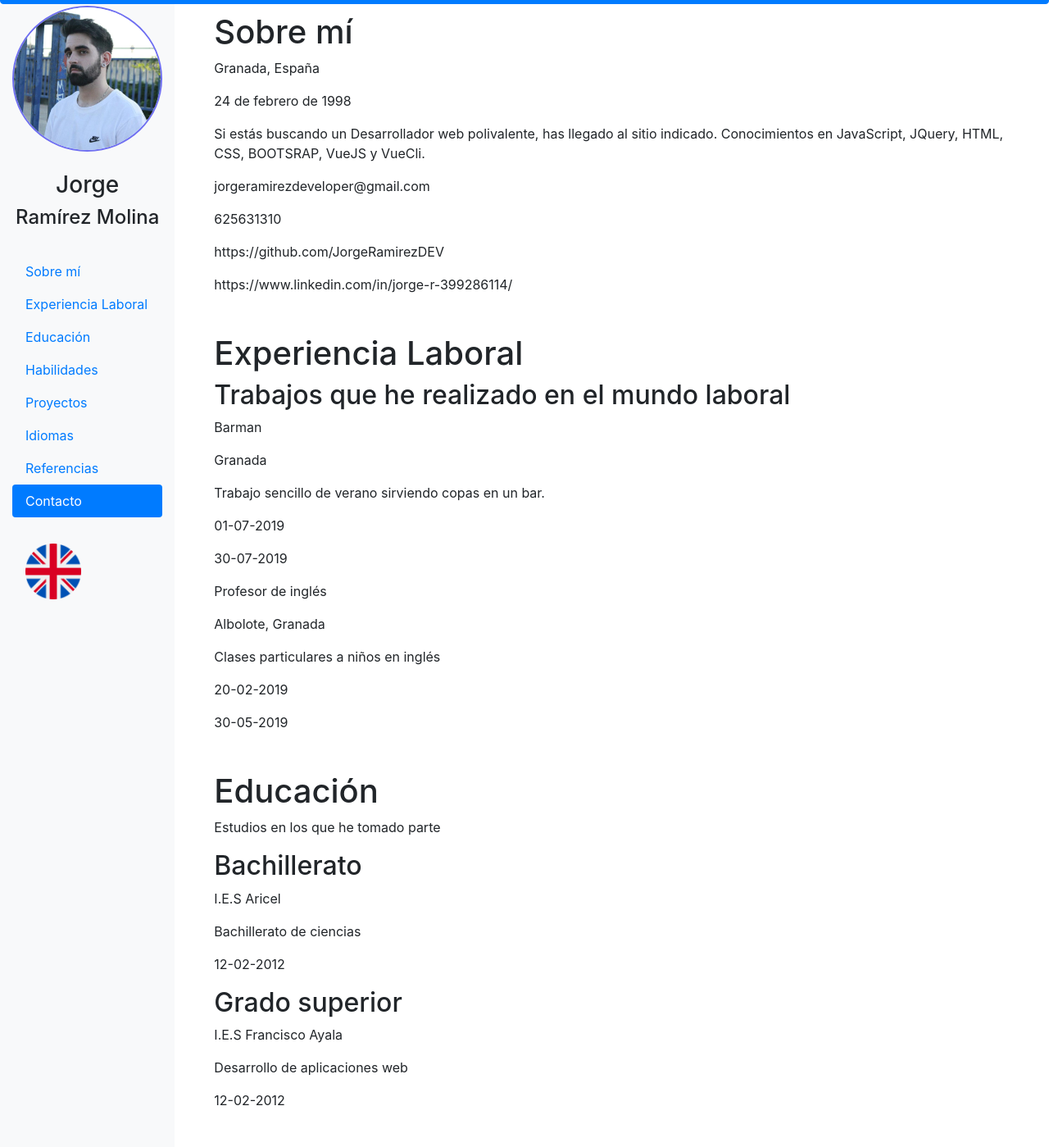
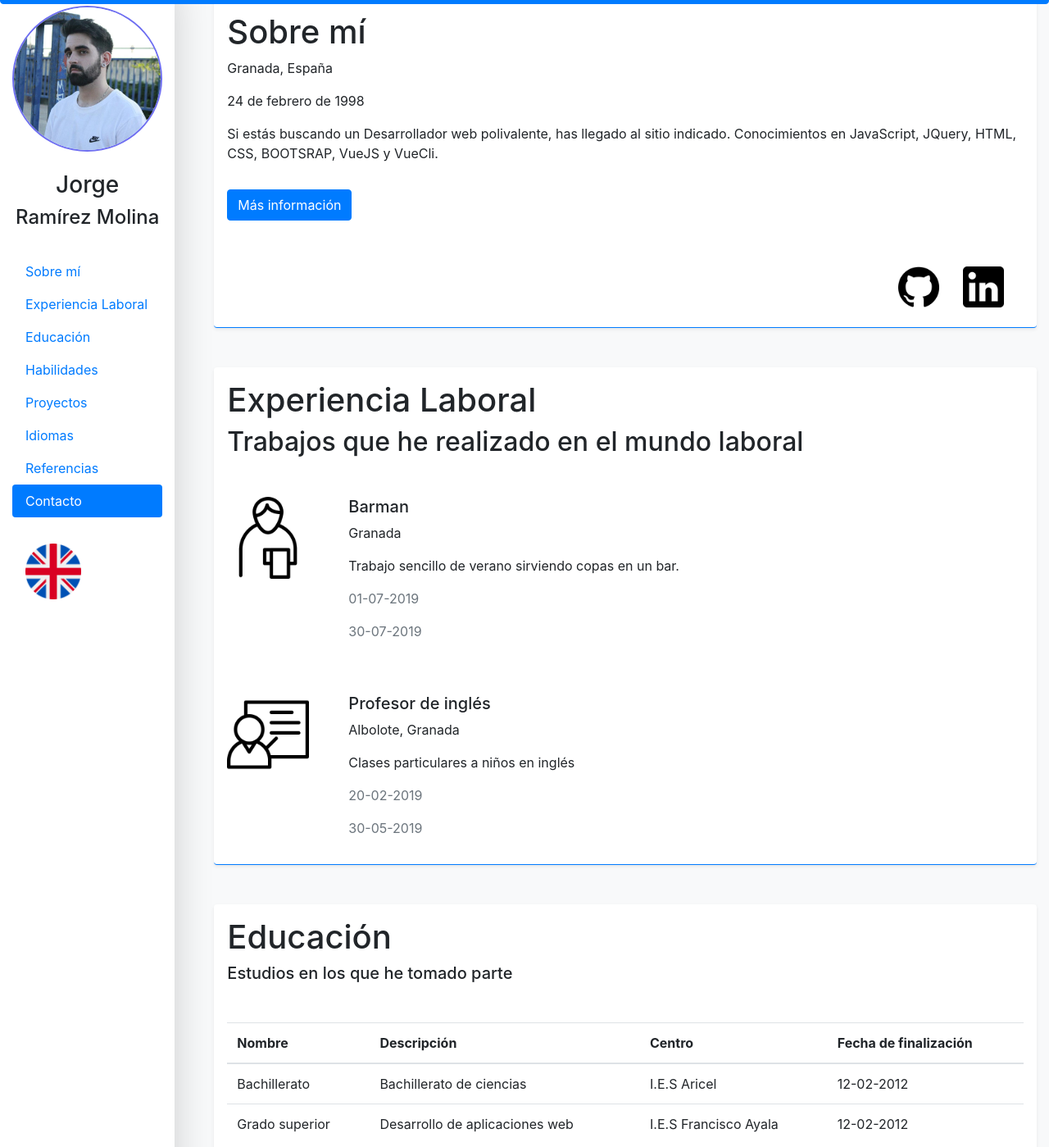
Before and after one commit to JorgeRamirezDEV/Curriculum_Vue, a plain HTML site: page index.html in a window 1280 px wide. Shown: the part 33-1432 px from the top of the page at 82% size. Drawn offline with nearby package versions, Linux system fonts and the light colour scheme.

Commit message:
Several changes

```diff
--- a/index.html
+++ b/index.html
@@ -5,19 +5,21 @@
         <meta http-equiv='X-UA-Compatible' content='IE=edge'>
         <title>CV Jorge</title>
         <meta name='viewport' content='width=device-width, initial-scale=1'>
+        <link rel="icon" type="image/jpg" href="img/favicon.jpg">
         <link rel="stylesheet" href="https://cdn.jsdelivr.net/npm/bootstrap@4.6.0/dist/css/bootstrap.min.css" integrity="sha384-B0vP5xmATw1+K9KRQjQERJvTumQW0nPEzvF6L/Z6nronJ3oUOFUFpCjEUQouq2+l" crossorigin="anonymous">
         <link rel="stylesheet" href="style.css">
+        <link href="https://cdn.jsdelivr.net/npm/animate.css@3.5.1" rel="stylesheet" type="text/css">
     </head>
-    <body data-spy="scroll" data-target="#sidemenu" data-offset="1">
+    <body class="bg-light" data-spy="scroll" data-target="#sidemenu" data-offset="1">
         <div id="app">
         <div v-if=this.data>
             <div>
                 <div class="container-fluid">
                   <div class="row">
                     <button class=" fixed-top btn btn-primary" data-toggle="collapse" href="#sidemenu" type="button" >+</button>
-                    <nav class="col-sm-3 col-4 col-xl-2 bg-light collapse show" id="sidemenu">
-                      <ul class="nav sticky-top nav-pills flex-column">
-                        <li class="nav-item">
+                    <nav class="col-sm-3 col-4 col-xl-2 bg-white shadow-lg bg-white rounded collapse show" id="sidemenu">
+                      <ul class="nav sticky-top nav-pills flex-column ">
+                        <li class="nav-item ">
                           <br>
                           <img class="mt-3" id="foto" :src="obtenerTexto[1].sobremi.foto">
                           <br>
@@ -39,7 +41,7 @@
                     </nav>
 
                     <div class="col-sm-9 col-8 col-xl-10 pl-5">
-                      <div class="pt-5" id="section1">
+                      <div class="pt-5 shadow-sm p-3 mb-5 bg-white rounded border-bottom border-primary" id="section1">
 
                         <h1 class="d-block d-sm-none">{{obtenerTexto[1].sobremi.nombre}}</h1>
                         <h2 class="d-block d-sm-none mb-5">{{obtenerTexto[1].sobremi.apellidos}}</h2>
@@ -48,38 +50,90 @@
                           <p>{{obtenerTexto[1].sobremi.direccion}}</p>
                           <p>{{obtenerTexto[1].sobremi.fechaNac}}</p>
                           <p>{{obtenerTexto[1].sobremi.descripcion}}</p>
-                          <p>{{obtenerTexto[1].sobremi.correo}}</p>
-                          <p>{{obtenerTexto[1].sobremi.telefono}}</p>
-                          <p>{{obtenerTexto[1].sobremi.github}}</p>
-                          <p>{{obtenerTexto[1].sobremi.linkedin}}</p>
+                          <div>
+                            <button class="btn btn-primary mt-3 mb-5" @click="show = !show">
+                              {{obtenerTexto[7].proyectos[0].texto.boton}}
+                            </button>
+                            <transition name="custom-classes-transition" enter-active-class="animated zoomIn" leave-active-class="animated zoomOutDown">
+                              <div v-if="show">
+                                <div class="mx-5 shadow-sm p-3 mb-5 bg-light rounded" style="max-width: 500px">
+                                  <div class="mt-2">
+                                    <h4>{{obtenerTexto[8].contacto.correo}}</h4>
+                                    <label> {{obtenerTexto[1].sobremi.correo}}</label>
+                                  </div>
+                                  <div class="mt-4 pt-4 border-top border-primary">
+                                    <h4>{{obtenerTexto[1].sobremi.telfname}}</h4>
+                                    <label>{{obtenerTexto[1].sobremi.telefono}}</label>
+                                  </div>
+                                </div>
+                              </div>
+                            </transition>
+                            </div>
+                          <div class="d-flex">
+                            <div class="ml-auto">
+                              <a data-toggle="tooltip" data-placement="bottom" title="Github" :href="obtenerTexto[1].sobremi.github">
+
+                                <img class="fotorrss my-2" :src="obtenerTexto[1].sobremi.githubimg"></img>
+                              </a>
+                              <a data-toggle="tooltip" data-placement="bottom" title="Linkedin" :href="obtenerTexto[1].sobremi.linkedin">
+                                <img class="fotorrss mx-4 my-2" :src="obtenerTexto[1].sobremi.linkedinimg"></img>
+                              </a>
+                            </div>
+                          </div>
                       </div>
-                      <div class="mt-5" id="section2">
+                      <div class="mt-5 shadow-sm p-3 mb-5 bg-white rounded border-bottom border-primary" id="section2">
                         <h1>{{obtenerTexto[2].experiencia[0].texto.titulo}}</h1>
                         <h2>{{obtenerTexto[2].experiencia[0].texto.descripcion}}</h2>
-                        <p>{{obtenerTexto[2].experiencia[1].trabajo1.nombre}}</p>
-                        <p>{{obtenerTexto[2].experiencia[1].trabajo1.lugar}}</p>
-                        <p>{{obtenerTexto[2].experiencia[1].trabajo1.descripcion}}</p>
-                        <p>{{obtenerTexto[2].experiencia[1].trabajo1.fechaInicio}}</p>
-                        <p>{{obtenerTexto[2].experiencia[1].trabajo1.fechaFinal}}</p>
-                        <p>{{obtenerTexto[2].experiencia[2].trabajo2.nombre}}</p>
-                        <p>{{obtenerTexto[2].experiencia[2].trabajo2.lugar}}</p>
-                        <p>{{obtenerTexto[2].experiencia[2].trabajo2.descripcion}}</p>
-                        <p>{{obtenerTexto[2].experiencia[2].trabajo2.fechaInicio}}</p>
-                        <p>{{obtenerTexto[2].experiencia[2].trabajo2.fechaFinal}}</p>
+                        <div class="media mt-5">
+                          <img class="fotohabilidad mr-5" :src="obtenerTexto[2].experiencia[1].trabajo1.img">
+                          <div>
+                            <h5>{{obtenerTexto[2].experiencia[1].trabajo1.nombre}}</h5>
+                            <p>{{obtenerTexto[2].experiencia[1].trabajo1.lugar}}</p>
+                            <p>{{obtenerTexto[2].experiencia[1].trabajo1.descripcion}}</p>
+                            <p class="text-muted">{{obtenerTexto[2].experiencia[1].trabajo1.fechaInicio}}</p>
+                            <p class="text-muted">{{obtenerTexto[2].experiencia[1].trabajo1.fechaFinal}}</p>
+                          </div>
+                        </div>
+                        <div class="media mt-5">
+                          <img class="fotohabilidad mr-5" :src="obtenerTexto[2].experiencia[2].trabajo2.img">
+                          <div class="media-body">
+                            <h5>{{obtenerTexto[2].experiencia[2].trabajo2.nombre}}</h5>
+                            <p>{{obtenerTexto[2].experiencia[2].trabajo2.lugar}}</p>
+                            <p>{{obtenerTexto[2].experiencia[2].trabajo2.descripcion}}</p>
+                            <p class="text-muted">{{obtenerTexto[2].experiencia[2].trabajo2.fechaInicio}}</p>
+                            <p class="text-muted">{{obtenerTexto[2].experiencia[2].trabajo2.fechaFinal}}</p>
+                          </div>
+                        </div>
                       </div>
-                      <div class="mt-5" id="section3">
+                      <div class="mt-5 shadow-sm p-3 mb-5 bg-white rounded border-bottom border-primary" id="section3">
                         <h1>{{obtenerTexto[3].educacion[0].texto.titulo}}</h1>
-                        <p>{{obtenerTexto[3].educacion[0].texto.descripcion}}</p>
-                        <h2>{{obtenerTexto[3].educacion[1].estudio1.nombre}}</h2>
-                        <p>{{obtenerTexto[3].educacion[1].estudio1.lugar}}</p>
-                        <p>{{obtenerTexto[3].educacion[1].estudio1.descripcion}}</p>
-                        <p>{{obtenerTexto[3].educacion[1].estudio1.fecha}}</p>
-                        <h2>{{obtenerTexto[3].educacion[2].estudio1.nombre}}</h2>
-                        <p>{{obtenerTexto[3].educacion[2].estudio1.lugar}}</p>
-                        <p>{{obtenerTexto[3].educacion[2].estudio1.descripcion}}</p>
-                        <p>{{obtenerTexto[3].educacion[2].estudio1.fecha}}</p>
+                        <h5 class="mb-5">{{obtenerTexto[3].educacion[0].texto.descripcion}}</h5>
+                        <table class="table table-hover">
+                          <thead>
+                            <tr>
+                              <th scope="col">{{obtenerTexto[3].educacion[0].texto.estudio}}</th>
+                              <th scope="col">{{obtenerTexto[3].educacion[0].texto.descripcion2}}</th>
+                              <th scope="col">{{obtenerTexto[3].educacion[0].texto.lugar}}</th>
+                              <th scope="col">{{obtenerTexto[3].educacion[0].texto.fecha}}</th>
+                            </tr>
+                          </thead>
+                          <tbody>
+                            <tr>
+                              <td>{{obtenerTexto[3].educacion[1].estudio1.nombre}}</td>
+                              <td>{{obtenerTexto[3].educacion[1].estudio1.descripcion}}</td>
+                              <td>{{obtenerTexto[3].educacion[1].estudio1.lugar}}</td>
+                              <td>{{obtenerTexto[3].educacion[1].estudio1.fecha}}</td>
+                            </tr>
+                            <tr>
+                              <td>{{obtenerTexto[3].educacion[2].estudio1.nombre}}</td>
+                              <td>{{obtenerTexto[3].educacion[2].estudio1.descripcion}}</td>
+                              <td>{{obtenerTexto[3].educacion[2].estudio1.lugar}}</td>
+                              <td>{{obtenerTexto[3].educacion[2].estudio1.fecha}}</td>
+                            </tr>
+                          </tbody>
+                        </table>
                       </div>
-                      <div class="mt-5" id="section4">
+                      <div class="mt-5 shadow-sm p-3 mb-5 bg-white rounded border-bottom border-primary" id="section4">
 
                         <h1>{{obtenerTexto[4].habilidades[0].texto.titulo}}</h1>
                         <p>{{obtenerTexto[4].habilidades[0].texto.descripcion}}</p>
@@ -114,25 +168,25 @@
                           </div>
                         </div>
                       </div>
-                      <div class="mt-5" id="section5">
+                      <div class="mt-5 shadow-sm p-3 mb-5 bg-white rounded border-bottom border-primary" id="section5">
                         <h1>{{obtenerTexto[7].proyectos[0].texto.titulo}}</h1>
                         <p>{{obtenerTexto[7].proyectos[0].texto.descripcion}}</p>
                         <div class="row">
-                          <div class="card m-3" style="width: 18rem;">
-                            <img :src="obtenerTexto[7].proyectos[1].proyecto1.img" class="card-img-top" alt="...">
-                            <div class="card-body">
+                          <div class="card m-3 shadow-sm bg-light rounded" style="width: 18rem;">
+                            <img :src="obtenerTexto[7].proyectos[1].proyecto1.img" class="card-img-top " alt="...">
+                            <div class="card-body ">
                               <h5 class="card-title">{{obtenerTexto[7].proyectos[1].proyecto1.nombre}}</h5>
                               <a :href="obtenerTexto[7].proyectos[1].proyecto1.link" class="btn btn-primary stretched-link">{{obtenerTexto[7].proyectos[0].texto.boton}}</a>
                             </div>
                           </div>
-                          <div class="card m-3" style="width: 18rem;">
+                          <div class="card m-3 shadow-sm bg-light rounded" style="width: 18rem;">
                             <img :src="obtenerTexto[7].proyectos[2].proyecto2.img" class="card-img-top" alt="...">
                             <div class="card-body">
                               <h5 class="card-title">{{obtenerTexto[7].proyectos[2].proyecto2.nombre}}</h5>
                               <a :href="obtenerTexto[7].proyectos[2].proyecto2.link"  class="btn btn-primary stretched-link">{{obtenerTexto[7].proyectos[0].texto.boton}}</a>
                             </div>
                           </div>
-                          <div class="card m-3" style="width: 18rem;">
+                          <div class="card m-3 shadow-sm bg-light rounded" style="width: 18rem;">
                             <img :src="obtenerTexto[7].proyectos[3].proyecto3.img" class="card-img-top" alt="...">
                             <div class="card-body">
                               <h5 class="card-title">{{obtenerTexto[7].proyectos[3].proyecto3.nombre}}</h5>
@@ -141,7 +195,7 @@
                           </div>
                         </div>
                       </div>
-                      <div class="mt-5" id="section6">
+                      <div class="mt-5 shadow-sm p-3 mb-5 bg-white rounded border-bottom border-primary" id="section6">
                         <h1>{{obtenerTexto[5].idiomas[0].texto.titulo}}</h1>
                         <p>{{obtenerTexto[5].idiomas[0].texto.descripcion}}</p>
                         <div class="row">
@@ -177,31 +231,31 @@
                           </div>
                         </div>
                       </div>
-                      <div class="mt-5" id="section7">
+                      <div class="mt-5 shadow-sm p-3 mb-5 bg-white rounded border-bottom border-primary" id="section7">
                         <h1>{{obtenerTexto[6].referencias[0].texto.titulo}}</h1>
                         <p>{{obtenerTexto[6].referencias[0].texto.descripcion}}</p>
 
                       </div>
-                      <form class="mt-5" id="section8">
+                      <form class="my-5 shadow-sm p-3 mb-5 bg-white rounded border-bottom border-primary" id="section8">
                         <h1>{{obtenerTexto[0].itemsmenu.menu8}}</h1>
                         <div class="form-group">
-                          <label for="exampleInputPassword1">{{obtenerTexto[8].contacto.nombre}}</label>
+                          <label for="name">{{obtenerTexto[8].contacto.nombre}}</label>
                           <input type="text" class="form-control" >
                         </div>
                         <div class="form-group">
-                          <label for="exampleInputPassword1">{{obtenerTexto[8].contacto.apellidos}}</label>
+                          <label for="surname">{{obtenerTexto[8].contacto.apellidos}}</label>
                           <input type="text" class="form-control" >
                         </div>
                         <div class="form-group">
-                          <label for="exampleInputEmail1">{{obtenerTexto[8].contacto.correo}}</label>
+                          <label for="mail">{{obtenerTexto[8].contacto.correo}}</label>
                           <input type="email" class="form-control">
                         </div>
                         <div class="form-group">
-                          <label for="exampleInputPassword1">{{obtenerTexto[8].contacto.asunto}}</label>
+                          <label for="subject">{{obtenerTexto[8].contacto.asunto}}</label>
                           <input type="text" class="form-control" >
                         </div>
                         <div class="form-group">
-                          <label for="exampleInputPassword1">{{obtenerTexto[8].contacto.informacion}}</label>
+                          <label for="message">{{obtenerTexto[8].contacto.informacion}}</label>
                           <input type="text" class="form-control" >
                         </div>
                         <button type="submit" class="btn btn-primary">{{obtenerTexto[8].contacto.enviar}}</button>
@@ -213,10 +267,10 @@
 
             </div>
         </div>
-        <div v-else class="spinner-grow" role="status">
-            <span class="sr-only">Loading...</span>
+          <div v-else class="spinner-grow m-5" role="status">
+            <span class="sr-only"></span>
+            <label class="mt-2 ml-5"> Loading...</label>
           </div>
-
         </div>
 
         <script src="https://code.jquery.com/jquery-3.5.1.slim.min.js" integrity="sha384-DfXdz2htPH0lsSSs5nCTpuj/zy4C+OGpamoFVy38MVBnE+IbbVYUew+OrCXaRkfj" crossorigin="anonymous"></script>
@@ -225,5 +279,10 @@
         <script src="https://cdnjs.cloudflare.com/ajax/libs/axios/0.21.1/axios.js" integrity="sha512-otOZr2EcknK9a5aa3BbMR9XOjYKtxxscwyRHN6zmdXuRfJ5uApkHB7cz1laWk2g8RKLzV9qv/fl3RPwfCuoxHQ==" crossorigin="anonymous"></script>
         <script src="https://cdn.jsdelivr.net/npm/vue@2.6.12/dist/vue.js"></script>
         <script src='main.js'></script>
+        <script>
+          $(document).ready(function(){
+              $('[data-toggle="tooltip"]').tooltip();
+          });
+        </script>
     </body>
 </html>
--- a/main.js
+++ b/main.js
@@ -5,8 +5,10 @@ window.onload = function (){
 var app= new Vue({
     el:'#app',
     data:{
-        data:null,
-        es:true
+        data: null,
+        es: true,
+        show: false,
+        nav: true
 },
 
 
--- a/style.css
+++ b/style.css
@@ -22,9 +22,11 @@ body {
 }
 
 .fotohabilidad {
-    width: 10%;
-    min-width: 100px;
-    max-width: 100px;
-    max-height: 100px;
-    min-height: 100px;
+    width: 100px;
+    height: 100px;
 }
+
+.fotorrss{
+    width: 50px;
+    height: 50px;
+}
--- a/texto.json
+++ b/texto.json
@@ -29,10 +29,13 @@
                 "direccion": "Granada, España",
                 "descripcion": "Si estás buscando un Desarrollador web polivalente, has llegado al sitio indicado. Conocimientos en JavaScript, JQuery, HTML, CSS, BOOTSRAP, VueJS y VueCli.",
                 "correo": "jorgeramirezdeveloper@gmail.com",
+                "telfname": "Teléfono",
                 "telefono": "625631310",
                 "foto": "img/foto.png",
                 "github": "https://github.com/JorgeRamirezDEV",
-                "linkedin": "https://www.linkedin.com/in/jorge-r-399286114/"
+                "linkedin": "https://www.linkedin.com/in/jorge-r-399286114/",
+                "githubimg": "img/github.png",
+                "linkedinimg": "img/linkedin.png"
             }
         },
 
@@ -48,6 +51,7 @@
                     "trabajo1":{
                         "nombre": "Barman",
                         "lugar": "Granada",
+                        "img": "img/barman.png",
                         "descripcion": "Trabajo sencillo de verano sirviendo copas en un bar.",
                         "fechaInicio": "01-07-2019",
                         "fechaFinal": "30-07-2019"
@@ -57,6 +61,7 @@
                     "trabajo2":{
                         "nombre": "Profesor de inglés",
                         "lugar": "Albolote, Granada",
+                        "img": "img/profesor.png",
                         "descripcion": "Clases particulares a niños en inglés",
                         "fechaInicio": "20-02-2019",
                         "fechaFinal": "30-05-2019"
@@ -70,7 +75,11 @@
                 {
                     "texto":{
                         "titulo": "Educación",
-                        "descripcion": "Estudios en los que he tomado parte"
+                        "descripcion": "Estudios en los que he tomado parte",
+                        "estudio": "Nombre",
+                        "descripcion2": "Descripción",
+                        "lugar": "Centro",
+                        "fecha": "Fecha de finalización"
                     }
                 },
                 {
@@ -279,9 +288,12 @@
                 "descripcion": "If you're looking for a web developer, you're in the right place. Knowledge in VUE.JS, JavaScript, CSS, HTML, PHP and much more!",
                 "correo": "jorgeramirezdeveloper@gmail.com",
                 "telefono": "+34 625631310",
+                "telfname": "Telephone",
                 "foto": "img/foto.png",
                 "github": "https://github.com/JorgeRamirezDEV",
-                "linkedin": "https://www.linkedin.com/in/jorge-r-399286114/"
+                "linkedin": "https://www.linkedin.com/in/jorge-r-399286114/",
+                "githubimg": "img/github.png",
+                "linkedinimg": "img/linkedin.png"
             }
         },
 
@@ -296,19 +308,21 @@
                 {
                     "trabajo1":{
                         "nombre": "Barman",
-                        "lugar": "",
-                        "descripcion": "",
-                        "fechaInicio": "",
-                        "fechaFinal": ""
+                        "lugar": "Granada",
+                        "img": "img/barman.png",
+                        "descripcion": "Temporal job in summer working as a bartender.",
+                        "fechaInicio": "01-07-2019",
+                        "fechaFinal": "30-07-2019"
                     }
                 },
                 {
                     "trabajo2":{
-                        "nombre": "English teacher",
-                        "lugar": "",
-                        "descripcion": "",
-                        "fechaInicio": "",
-                        "fechaFinal": ""
+                        "nombre": "English Teacher",
+                        "lugar": "Albolote, Granada",
+                        "img": "img/profesor.png",
+                        "descripcion": "English classes for kids and young students in my hometown.",
+                        "fechaInicio": "20-02-2019",
+                        "fechaFinal": "30-05-2019"
                     }
                 }
             ]
@@ -319,22 +333,27 @@
                 {
                     "texto":{
                         "titulo": "Education",
-                        "descripcion": "These are the studies that I took in all my life"
+                        "descripcion": "These are the studies that I took in all my life",
+                        "estudio": "Name",
+                        "descripcion2": "Description",
+                        "lugar": "Place",
+                        "fecha": "Ending date"
+
                     }
                 },
                 {
                     "estudio1":{
-                        "nombre": "Bachillerato",
+                        "nombre": "High School",
                         "lugar": "I.E.S Aricel",
-                        "descripcion": "Bachillerato de ciencias",
+                        "descripcion": "Technological Sciencies",
                         "fecha": "12-02-2012"
                     }
                 },
                 {
                     "estudio1":{
-                        "nombre": "Grado superior",
+                        "nombre": "Higher VET",
                         "lugar": "I.E.S Francisco Ayala",
-                        "descripcion": "Desarrollo de aplicaciones web",
+                        "descripcion": "Web Development",
                         "fecha": "12-02-2012"
                     }
                 }
@@ -353,37 +372,37 @@
                 {
                     "habilidad1":{
                         "nombre": "JavaScript",
-                        "img": ""
+                        "img": "img/javascript.png"
                     }
                 },
                 {
                     "habilidad2":{
                         "nombre": "HTML",
-                        "img": ""
+                        "img": "img/html.png"
                     }
                 },
                 {
                     "habilidad3":{
                         "nombre": "CSS",
-                        "img": ""
+                        "img": "img/css.png"
                     }
                 },
                 {
                     "habilidad4":{
                         "nombre": "PHP",
-                        "img": ""
+                        "img": "img/php.png"
                     }
                 },
                 {
                     "habilidad5":{
                         "nombre": "VUE",
-                        "img": ""
+                        "img": "img/vue.png"
                     }
                 },
                 {
                     "habilidad6":{
                         "nombre": "BOOTSTRAP",
-                        "img": ""
+                        "img": "img/bootstrap.png"
                     }
                 }
             ]
```
Also changed, not shown: img/barman.png (added), img/favicon.jpg (added), img/github.png (added), img/linkedin.png (added), img/profesor.png (added), img/wikidogs.PNG.
